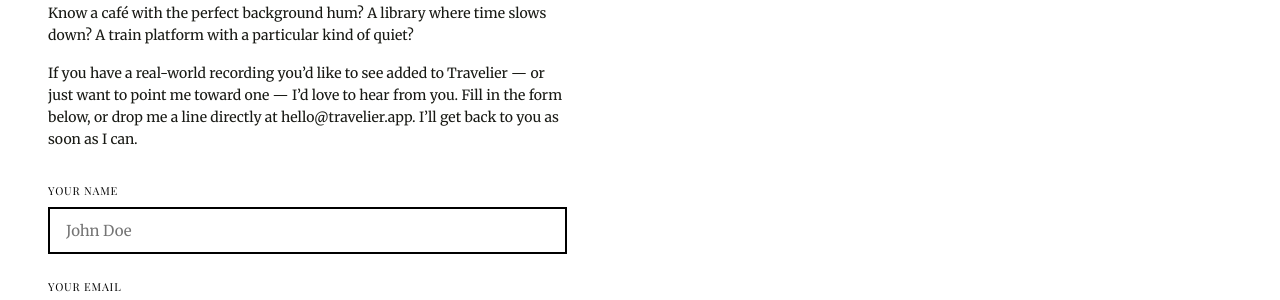
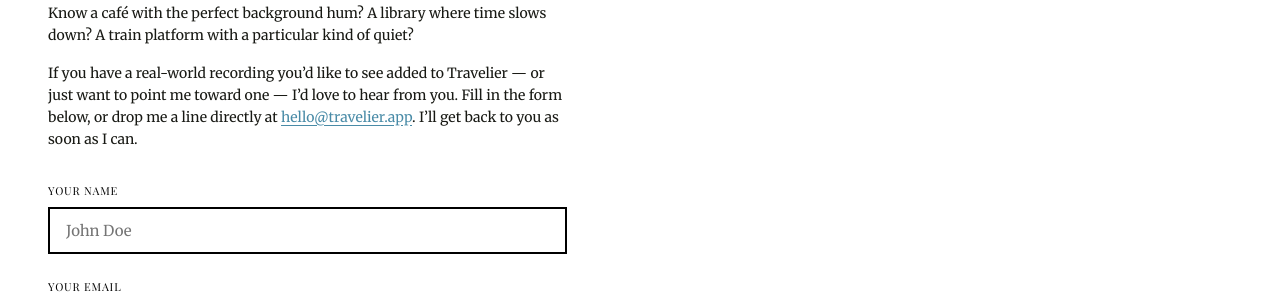
Before and after one commit to 3oheme/travelier, a Jekyll site: the page built from contact.md, in a window 1280 px wide. Shown: the part 207-507 px from the top of the page. Built offline with Jekyll 4.4.1, drawn with Linux system fonts in a browser that asks for light colours.

Commit message:
feat(styles): add link styles for prose — sea color, underline, ink on hover
Co-Authored-By: Claude Sonnet 4.6 <noreply@anthropic.com>

```diff
--- a/assets/css/main.css
+++ b/assets/css/main.css
@@ -698,6 +698,18 @@ input[type="range"]:focus-visible {
   max-width: 64ch;
 }
 
+.prose a {
+  color: var(--sea);
+  text-decoration: underline;
+  text-underline-offset: 3px;
+  transition: color 0.12s, text-decoration-color 0.12s;
+}
+
+.prose a:hover {
+  color: var(--ink);
+  text-decoration-color: var(--ink);
+}
+
 .prose strong {
   font-weight: 700;
   color: var(--ink);
```
